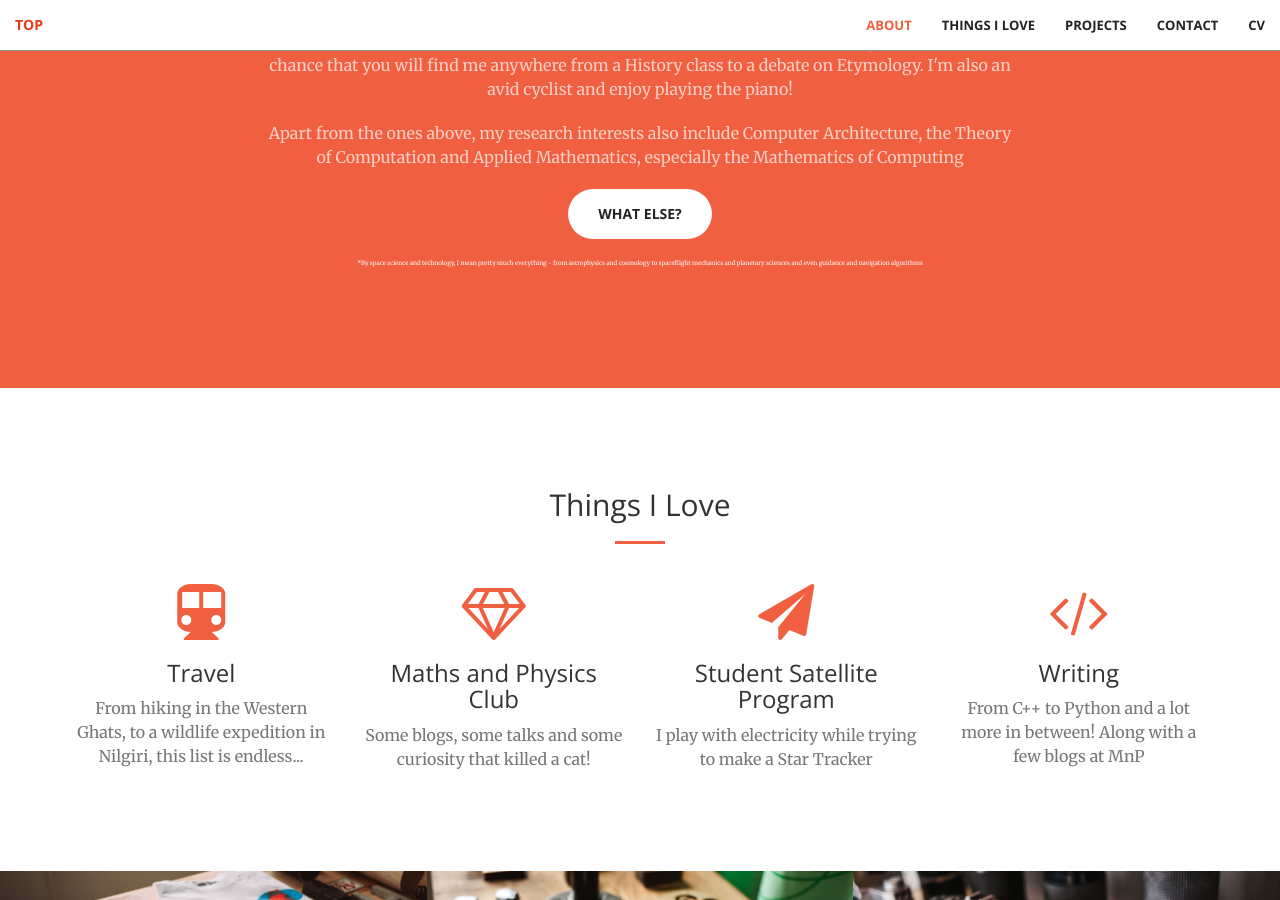
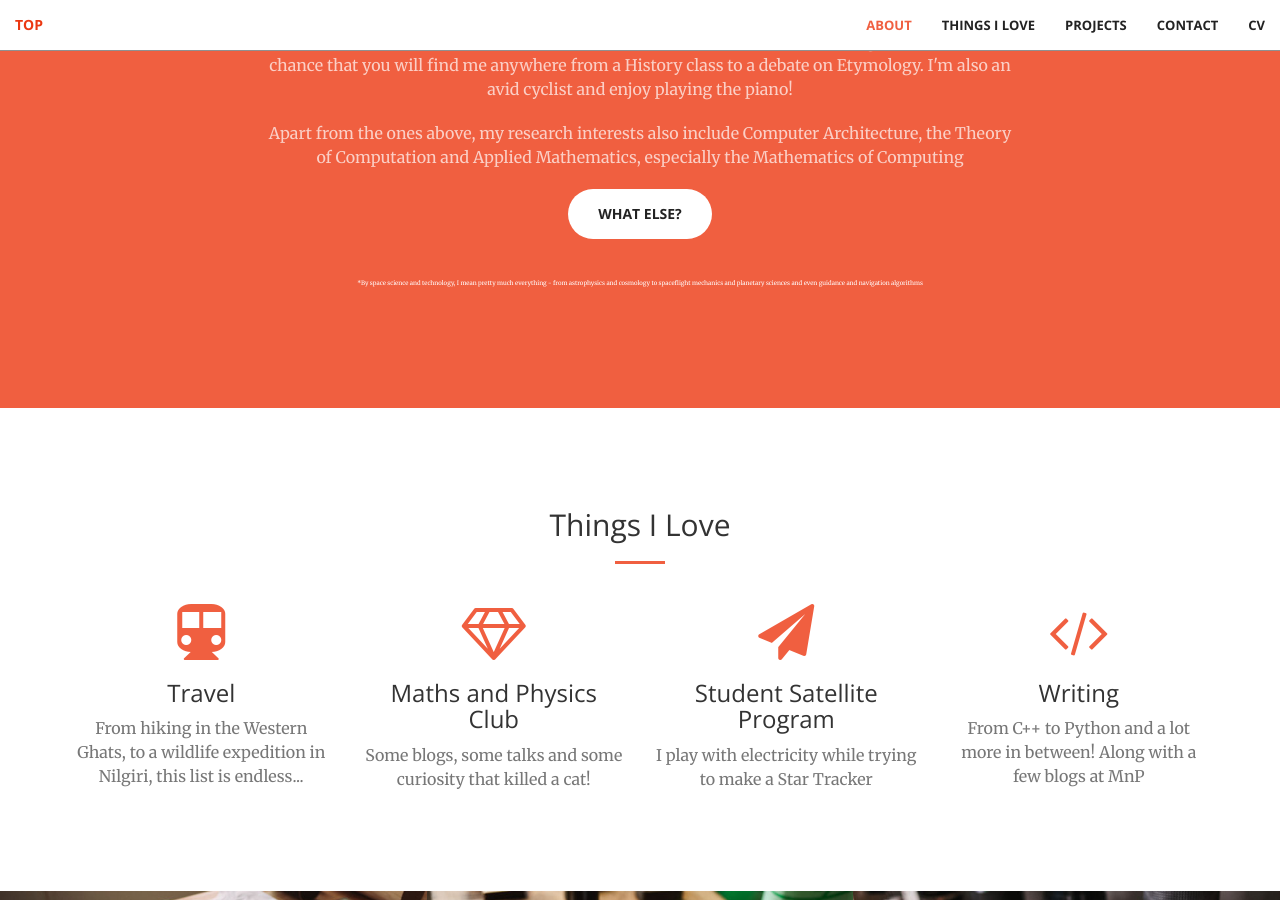
Before and after one commit to aravindbharathi/aravindbharathi.github.io, a Jekyll site: the page built from index.html, in a window 1280 px wide and 900 px high, scrolled down 1095 px. Built offline with Jekyll 4.4.1, drawn with Linux system fonts in a browser that asks for light colours.

Commit message:
Update call-to-action.html

```diff
--- a/_includes/call-to-action.html
+++ b/_includes/call-to-action.html
@@ -6,7 +6,7 @@
                 <hr class="light">
                 <p class="text-faded">I'm an Undergraduate Student in the Department of Physics at IIT Bombay. I am also pursuing a minor in the field of Geoinformatics and a part of the Student Satellite Program. Although, a bulk of my interest has been focussed on the study of Space Science and Technology, there is a 99% chance that you will find me anywhere from a History class to a debate on Etymology. I'm also an avid cyclist and enjoy playing the piano!</p>
                 <p class="text-faded">Apart from the ones above, my research interests also include Computer Architecture, the Theory of Computation and Applied Mathematics, especially the Mathematics of Computing</p>
-                <a href="#stuff" class="btn btn-default btn-xl">What else?</a><br><br>
+                <a href="#stuff" class="btn btn-default btn-xl">What else?</a><br><br><br>
             <p style="font-size:6px" style="text-align:right;">*By space science and technology, I mean pretty much everything - from astrophysics and cosmology to spaceflight mechanics and planetary sciences and even guidance and navigation algorithms</p>
             </div>
         </div>
```
